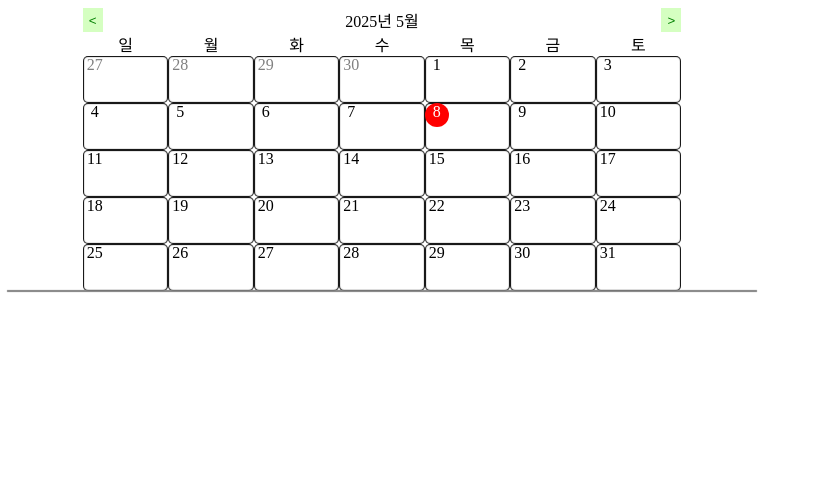
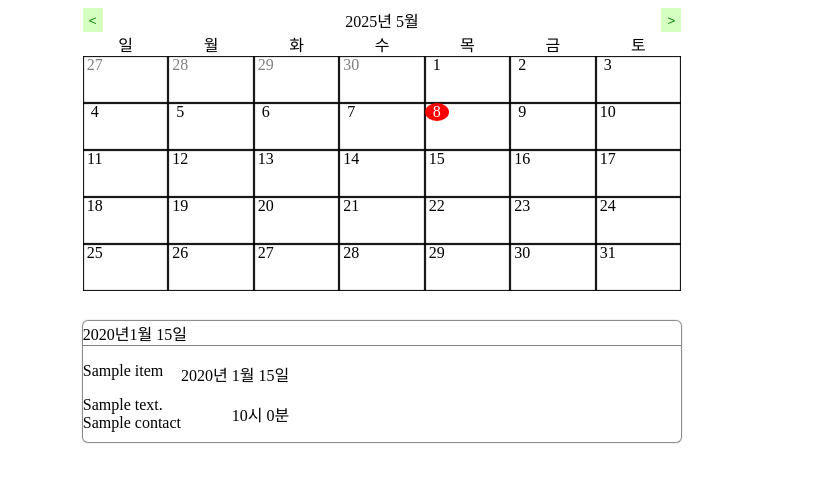
Before and after one commit to 2025-SMHRD-IS-CLOUD-2/mindLog, a Flask app: template app/templates/counseling/schedule.html in a window 1280 px wide. Shown: the top 482 px of the page, without its empty margins (0-813 px from the left). Run offline with Flask 3, Linux system fonts and the light colour scheme; the template is opened without the code that fills it: most values are stand-ins (such as "Sample title", 1, 10 or a date in 2020).

Commit message:
일정관리 일정불러오기

```diff
--- a/app/static/css/schedule.css
+++ b/app/static/css/schedule.css
@@ -5,7 +5,7 @@
   height: 47px;
 }
 span{
-  max-height: 24px;
+  display: inline-block;
   text-align: center;
   min-width: 24px;
 }
@@ -29,18 +29,46 @@ body{
   flex-direction: column;
   align-items: center;
 }
-#schedule{
+#schedules{
+  margin-top: 30px;
+  box-shadow: 0px 0px 1px 1px gray;
+  border-radius: 5px;
+  width: 80%;
+  display: flex;
+  flex-direction: column;
+  flex-wrap: wrap;
+}
+.appointmentInfo{
+  padding-left: 20px;
+  padding-right: 20px;
+  padding-bottom: 20px;
+  margin: 5px;
+  box-shadow: 0px 0px 1px 1px gray;
+  border-radius: 15px;
   width: 100%;
-  box-shadow: 0px 0px 1px 1px gray;
-  flex-direction: column;
-
+  display: flex;
+  flex-direction: row;
+  justify-content: space-between;
+}
+.time{
+  text-align: right;
 }
 #scheduleDate{
   width:100%;
-  border-bottom: gray;
+  border-bottom: 1px solid gray;
   max-height: fit-content;
 }
-div{
+.center-info{
+  display: flex;
+  flex-direction: column;
+  text-align: left;
+
+}
+#schedule{
+  display: flex;
+  flex-wrap: wrap;
+}
+#calendar{
   border-radius: 5px;
   width: 80%;
   display: flex;
@@ -55,6 +83,9 @@ div{
 }
 .week{
   width: calc(100%/7);
+  max-height: 24px;
+  text-align: center;
+  min-width: 24px;
 }
 .LMD{
   color: gray;
--- a/app/static/js/schedule.js
+++ b/app/static/js/schedule.js
@@ -5,7 +5,10 @@ let currMonth = date.getMonth()+1;
 let today = date.getDate();
 let weekday = date.getDay();
 let WrapDay = document.getElementById("wrap_day");
+let scheduleDate = document.getElementById("scheduleDate");
+let schedule = document.getElementById("schedule");
 function calendar(year,currMonth,today) {
+    WrapDay.innerHTML = ""
     let month = document.getElementsByClassName("month");
     let calendar = document.getElementById("calendar");
     let tMFD = new Date(year,currMonth-1,1); // 이번달 첫날짜 데이터
@@ -64,6 +67,7 @@ function calendar(year,currMonth,today) {
             days.setAttribute("class","days");
             days.innerHTML = `<span>${i - tMFD.getDay()}</span>`;
             days.addEventListener("click", async function() {
+            schedule.innerHTML = "";
             scheduleDate.innerText = "";
             let selectDay = document.createElement('h4');
             selectDay.innerText = `${year}년 ${currMonth}월 ${days.innerText}일`;
@@ -77,18 +81,29 @@ function calendar(year,currMonth,today) {
                 })
                 .then(response => response.json())
                 .then(data => {
+                    if(data == null){
+                        schedule.innerHTML = "<p>등록된 일정이 없습니다.</p>"
+                    }
                     data.forEach(element => {
 
                         let name = element["NAME"];
+                        let tel = element["CONTACT"]
                         let address = element["ADDRESS"];
                         let appointDate = element["APPOINTMENT_DATE"];
                         let appointTime = element["APPOINTMENT_TIME"];
+
                         appointDate = appointDate.replace("GMT","GMT +0900") // 표준시를 한국표준시로 바꿈
                         appointDate = appointDate.replace("00:00:00",appointTime) // 00:00:00시를 불러온 시간 데이터로 바꿈
                         console.log(appointDate)
                         appointDate = new Date(appointDate);
                         console.log(appointDate)
                         let appoint = document.createElement("div");
+                        appoint.setAttribute("class","appointmentInfo")
+                        appoint.innerHTML = `<div class = 'center-info'><p>${name}</p><span class = 'center-info'>${address}</span>
+                        <span class = 'center-info'>${tel}</span></div>
+                        <div class = 'time'><p>${appointDate.getFullYear()}년 ${appointDate.getMonth()}월 ${appointDate.getDate()}일</p>
+                        <p>${appointDate.getHours()}시 ${appointDate.getMinutes()}분</p></div>`;
+                        schedule.appendChild(appoint)
 
                         console.log(name)
 
@@ -114,7 +129,6 @@ let changeMonth = document.getElementsByClassName("changeMonth");
 for(let i = 0; i < changeMonth.length;i++){ // 월을 바꾸면 그에 맞는 달력으로 변환
     changeMonth[i].addEventListener("click",function () {
         if(i == 0){
-            WrapDay.innerText = ""
             if(currMonth == 1){
                 year--;
                 currMonth = 12;
@@ -124,7 +138,6 @@ for(let i = 0; i < changeMonth.length;i++){ // 월을 바꾸면 그에 맞는
             }
             calendar(year,currMonth,today);
         }else{
-            WrapDay.innerText = ""
             if(currMonth == 12){
                 year++;
                 currMonth = 1;
--- a/app/templates/counseling/schedule.html
+++ b/app/templates/counseling/schedule.html
@@ -5,6 +5,7 @@
     <meta name="viewport" content="width=device-width, initial-scale=1.0">
     <title>Document</title>
     <link rel="stylesheet" href="../../static/css/schedule.css">
+    <link rel="stylesheet" href="{{ url_for('static', filename='/css/schedule.css') }}">
 </head>
 <body>
     <div id = 'calendar'>
@@ -22,8 +23,16 @@
         <span class = 'week'>토</span>
         <div id = "wrap_day"></div>
     </div>
-    <div id = 'schedule'>
-        <div id = "scheduleDate"></div>
+    <div id = 'schedules'>
+        <div id = "scheduleDate">{{today.year}}년{{today.month}}월 {{today.day}}일</div>
+        {% if result%}
+        {% for item in result %}
+        <div id = "schedule"><div class = 'center-info'><p>{{item.NAME}}</p><span class = 'center-info'>{{item.ADDRESS}}</span>
+            <span class = "center-info">{{item.CONTACT}}</span></div>
+            <div class = 'time'><p>{{item.APPOINTMENT_DATE.year}}년 {{item.APPOINTMENT_DATE.month}}월 {{item.APPOINTMENT_DATE.day}}일</p>
+            <p>{{item.APPOINTMENT_TIME.hour}}시 {{item.APPOINTMENT_TIME.minute}}분</p></div></div>
+        {% endfor%}
+        {% endif %}
 
     </div>
     <script src = "../../static/js/schedule.js"></script>
```
Also changed, not shown: app/routes/counseling.py (+17 -11 lines).
